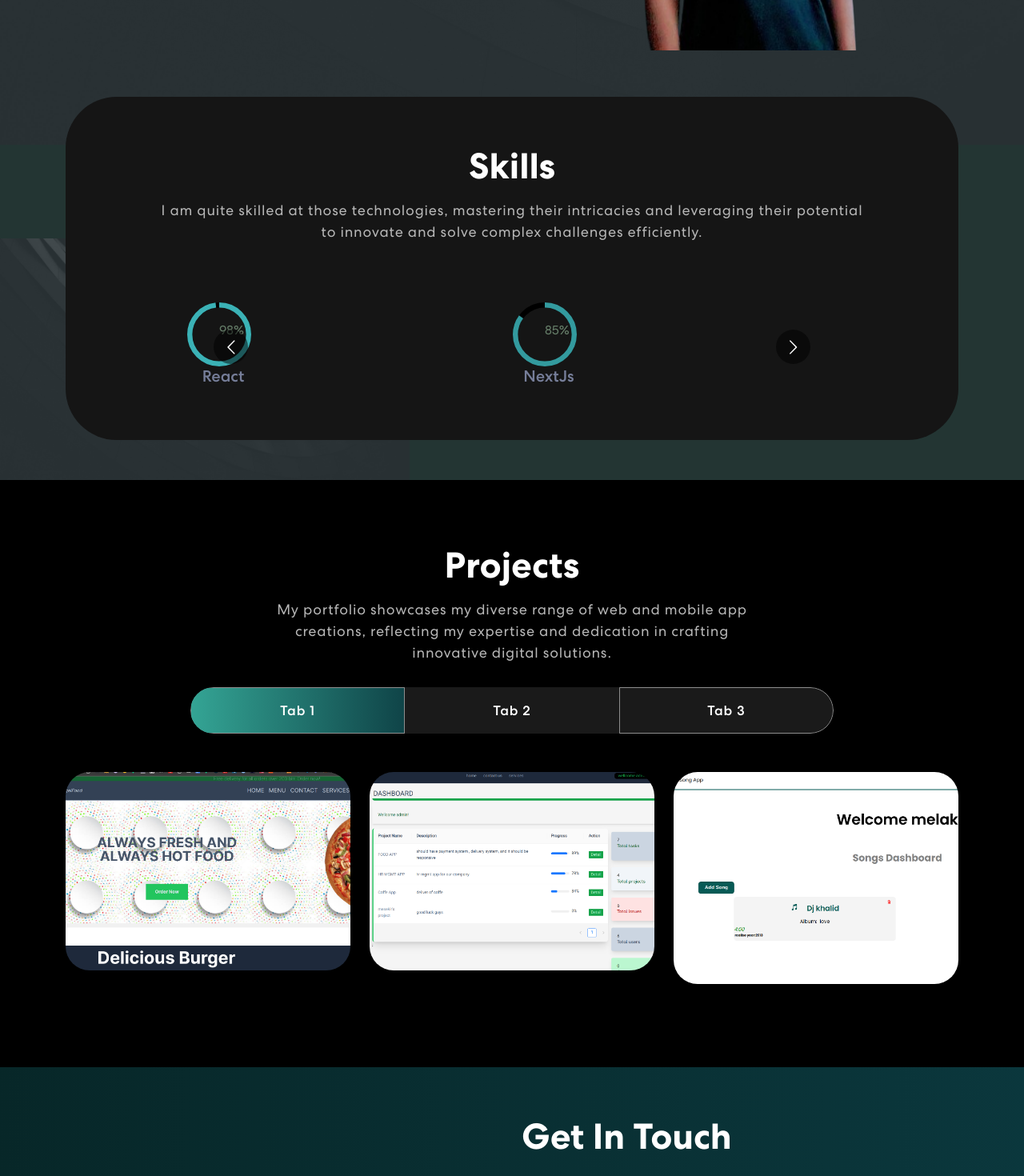
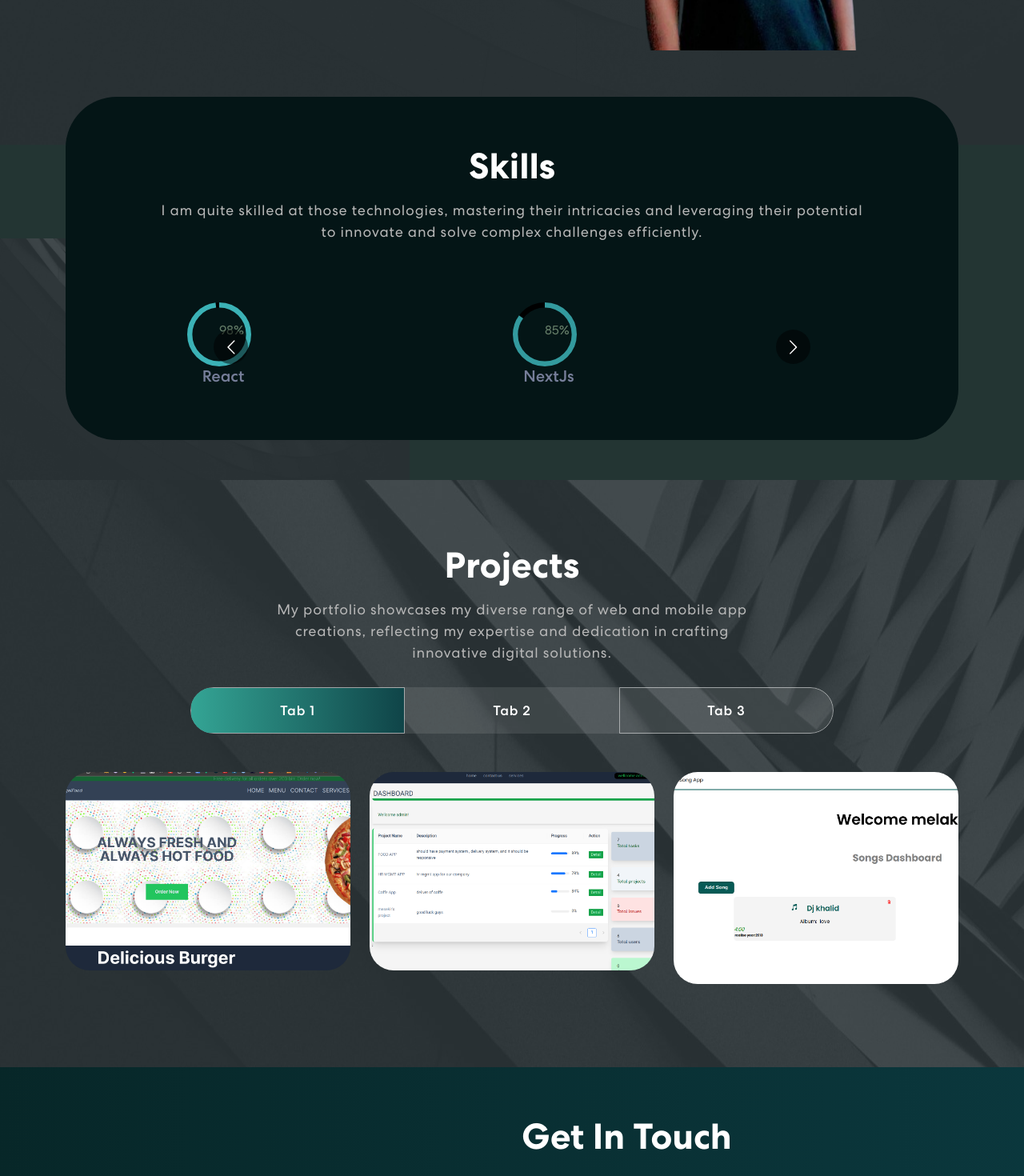
Before and after one commit to Melak-12/my-portfolio, a React (Create React App) app: page / in a window 1280 px wide. Shown: the part 780-2250 px from the top of the page at 80% size. Built offline with nearby package versions, Linux system fonts and the light colour scheme.

Commit message:
bg of skills

```diff
--- a/src/App.css
+++ b/src/App.css
@@ -90,7 +90,7 @@ nav.navbar {
 }
 nav.navbar.scrolled {
   padding: 0px 0;
-  background-color: #121212;
+  background-color: #053032;
 }
 nav.navbar a.navbar-brand {
     width: 9%;
@@ -305,7 +305,9 @@ nav.navbar .navbar-toggler[aria-expanded="true"] .navbar-toggler-icon {
   position: relative;
 }
 .skill-bx {
-  background: #151515;
+  background: #041516;
+  /* background-image: url('./assets/img/banner-bg.png'); */
+
   border-radius: 64px;
   text-align: center;
   padding: 60px 50px;
@@ -343,6 +345,7 @@ nav.navbar .navbar-toggler[aria-expanded="true"] .navbar-toggler-icon {
 .project {
   padding: 80px 0;
   position: relative;
+  background-image: url('./assets/img/banner-bg.png');
   background-color: black;
 }
 .project h2 {
```
Also changed, not shown: src/components/Projects.js (+3 -38 lines).
